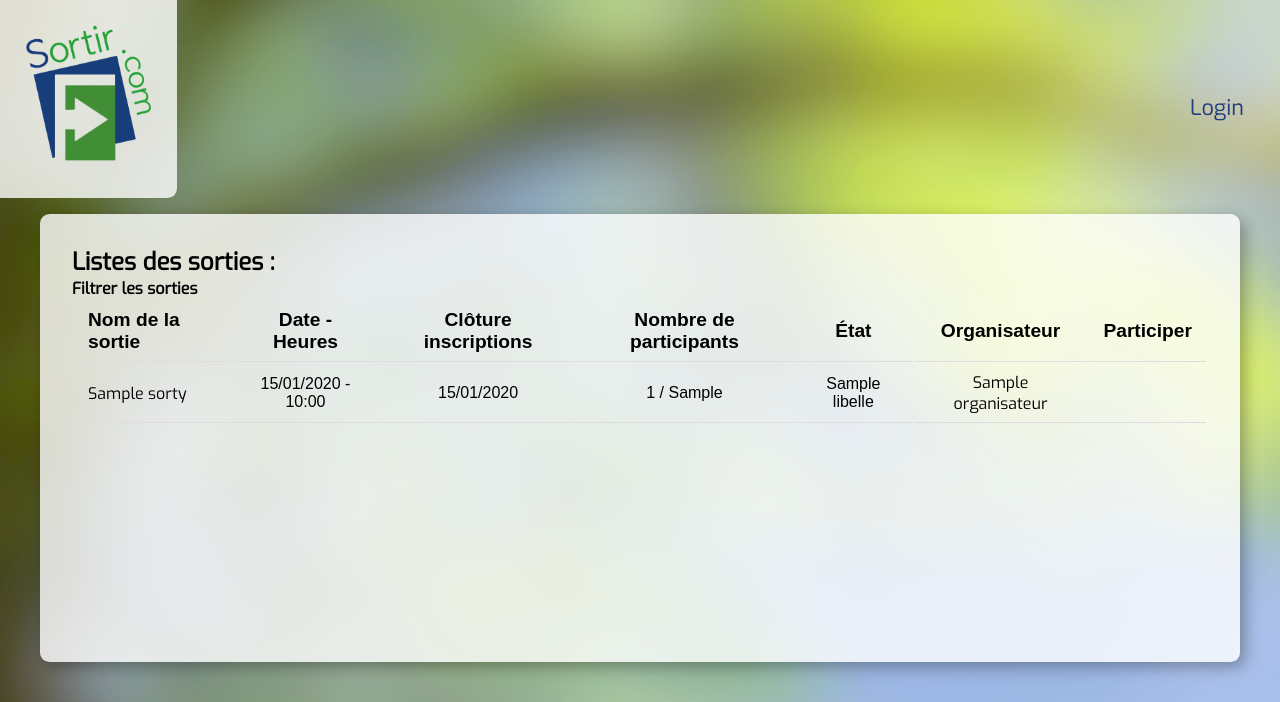
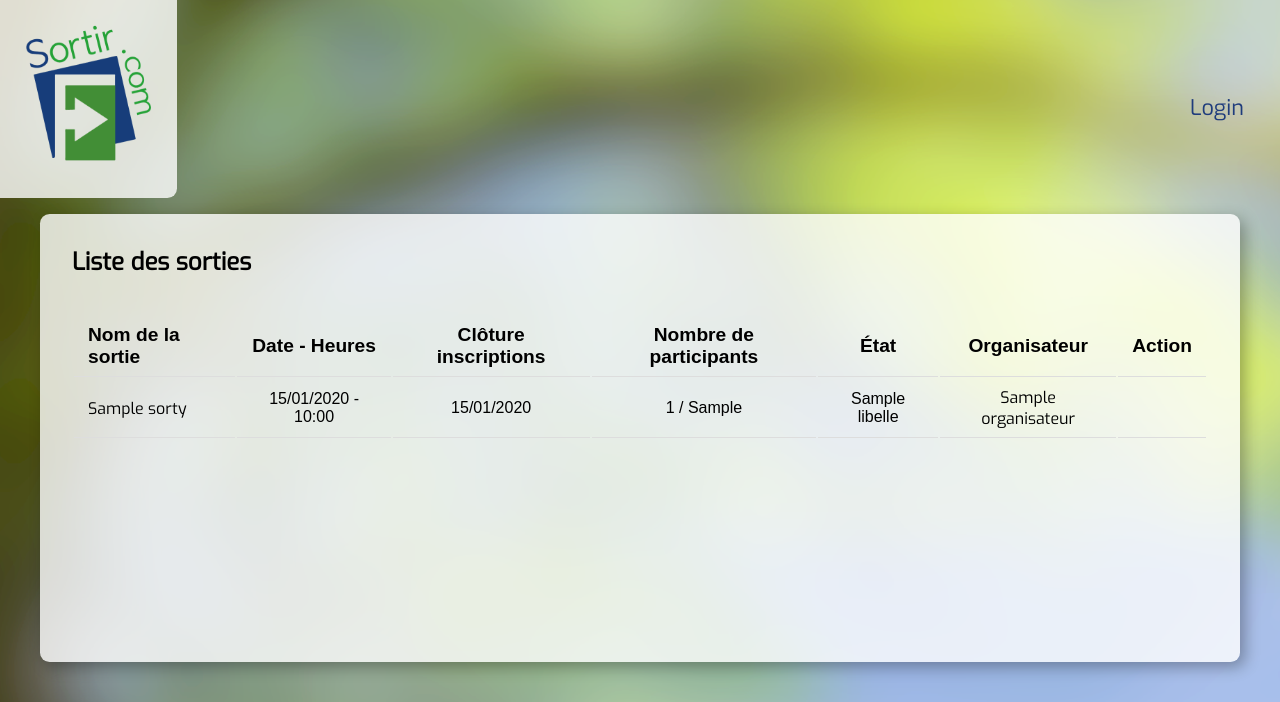
Before and after one commit to andaine/SortirCom, a Symfony app: template templates/sortie/sorties.html.twig in a window 1280 px wide. Shown: the top 702 px of the page. Run offline with Twig, Linux system fonts and the light colour scheme; the template is opened without the code that fills it: most values are stand-ins (such as "Sample title", 1, 10 or a date in 2020); some libraries are stand-ins or nearby versions; some web fonts are replaced.

Commit message:
Maj Tan 25 changment mineur sorties prière pour que git soit agréable

```diff
--- a/templates/sortie/sorties.html.twig
+++ b/templates/sortie/sorties.html.twig
@@ -4,13 +4,13 @@
 
 
 
-    <h2>Listes des sorties : </h2>
-
-    <h4>Filtrer les sorties</h4>
+    <h2>Liste des sorties </h2>
+    <br>
     <div class="recherche">
         {{ form_start(filtreForm) }}
         {{ form_end(filtreForm) }}
     </div>
+    <br>
     <div class="sortiestyle">
         <table>
             <thead>
@@ -22,7 +22,7 @@
                 <th>Nombre de participants</th>
                 <th>État</th>
                 <th>Organisateur</th>
-                <th>Participer</th>
+                <th>Action</th>
             </tr>
             </thead>
             <tbody>
```
